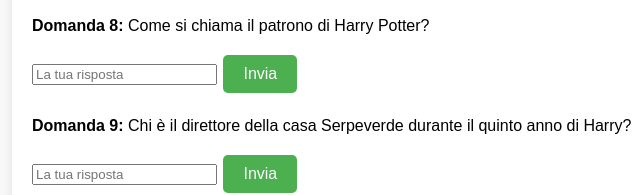
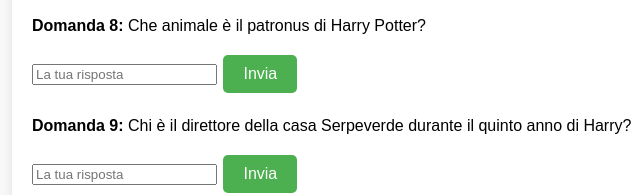
Before and after one commit to Potasovvi/Trivial-Pursuit-HP, a plain HTML site: page quinto-film.html in a window 1280 px wide. Shown: the part 912-1107 px from the top of the page, 308-948 px from the left. Drawn offline with Linux system fonts and the light colour scheme.

Commit message:
Update quinto-film.html

```diff
--- a/quinto-film.html
+++ b/quinto-film.html
@@ -67,7 +67,7 @@
         <p id="feedback7" class="feedback"></p>
     </div>
     <div class="question">
-        <p><strong>Domanda 8:</strong> Come si chiama il patrono di Harry Potter?</p>
+        <p><strong>Domanda 8:</strong> Che animale è il patronus di Harry Potter?</p>
         <input type="text" id="answer8" placeholder="La tua risposta">
         <button onclick="checkAnswer(8)">Invia</button>
         <p id="feedback8" class="feedback"></p>
```
